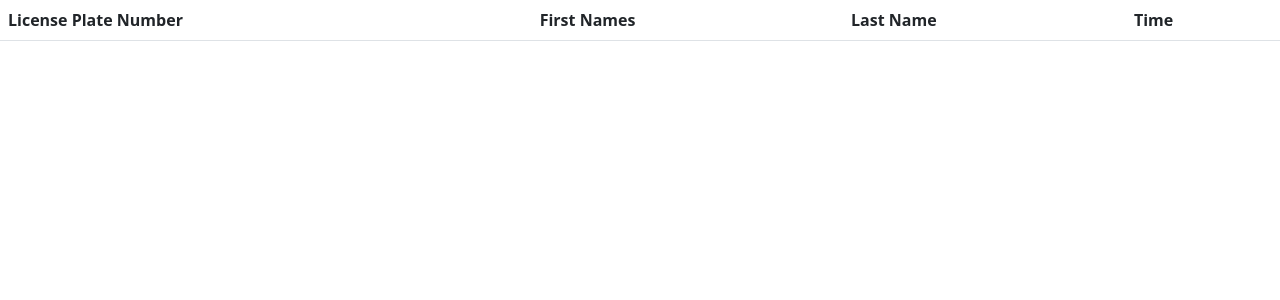
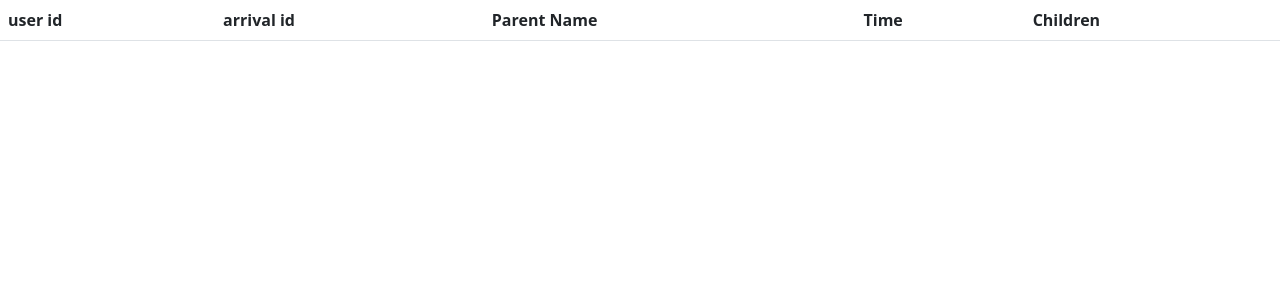
Before and after one commit to yair51/dkja-carpool-website, a Flask app: page / in a window 1280 px wide. Shown: the part 56-356 px from the top of the page. Run offline with Flask 2, Linux system fonts and the light colour scheme; data comes from the database, SQL or seed files in the repository; data that the repository does not hold is empty.

Commit message:
got arrivals query working

```diff
--- a/website/models.py
+++ b/website/models.py
@@ -1,3 +1,4 @@
+from sqlalchemy import false
 from . import db
 from flask_login import UserMixin
 from datetime import datetime
@@ -9,13 +10,15 @@ class User(db.Model, UserMixin):
     first_name = db.Column(db.String(150))
     last_name = db.Column(db.String(150))
     password = db.Column(db.String(150))
+    is_admin = db.Column(db.Boolean, default=False)
     vehicle = db.relationship('Vehicle', backref='user')
     arrivals = db.relationship('Arrival', backref='user')
+    children = db.relationship('Child', backref='user')
 
 class Vehicle(db.Model):
     id = db.Column(db.Integer, primary_key=True)
     license_number = db.Column(db.String(20))
-    on_campus = db.Column(db.Boolean())
+    on_campus = db.Column(db.Boolean)
     user_id = db.Column(db.Integer, db.ForeignKey('user.id'))
 
 class Arrival(db.Model):
--- a/website/templates/arrivals.html
+++ b/website/templates/arrivals.html
@@ -3,21 +3,39 @@
 <table class="table">
     <thead>
       <tr>
-        <th scope="col">License Plate Number</th>
-        <th scope="col">First Names</th>
-        <th scope="col">Last Name</th>
+        <!-- <th scope="col">License Plate Number</th> -->
+        <th scope="col">user id</th>
+        <th scope="col">arrival id</th>
+        <th scope="col">Parent Name</th>
         <th scope="col">Time</th>
+        <th scope="col">Children</th>
       </tr>
     </thead>
     <tbody>
-      {% for arrival in arrivals %}
-      <tr>
-        <td>{{ arrival[1].id}}</td>
-        <td>{{ arrival[1].first_name }}</td>
-        <td>{{ arrival[1].last_name }}</td>
-        <td>{{ arrival[0].time }}</td>
+    {% for arrival in arrivals %}
+
+    {% if arrivals[loop.index-1].user_id != arrivals[loop.index-2].user_id %}
+    <tr>
+      <td>{{ arrival.user_id}}</td>
+        <td>{{ arrival.id}}</td>
+        <td>{{ arrival.first_name}} {{ arrival.last_name}}</td>
+        <!-- <td>{{ arrival[1].first_name }}</td> -->
+        <!-- <td>{{ arrival[1].last_name }}</td> -->
+        <td>{{ arrival.time }}</td>
+    {% endif %}
+    <!-- <p>{{ arrival[1].name }},</p> -->
+    <td>{{ arrival.name }} (user_id: {{arrival.user_id}})</td>
+    <!-- <td>htds</td> -->
+    {% endfor %}
       </tr>
-      {% endfor %}
     </tbody>
   </table>
+  <!-- <script>
+    children = {{ children }};
+    for (int i = 0; i < children.length; i++)
+    {
+      // if child's id matches the parents, show the element
+      if (children[i][1].id == )
+    }
+  </script> -->
 {% endblock %}
--- a/website/views.py
+++ b/website/views.py
@@ -5,15 +5,27 @@ from flask_admin.contrib.sqla import ModelView
 from website.auth import login
 from .models import User, Vehicle, Arrival, Child
 from . import db, admin
+from sqlalchemy import func
 
 views = Blueprint('views', __name__)
 
 @views.route("/")
 def home():
     # queries all of the arrivals
-    arrivals = db.session.query(Arrival, User).filter(Arrival.user_id == User.id)
+
+    # subquery = (db.session.query(Arrival, Child, User, func.rank().over(order_by=Arrival.time.desc(),
+    # partition_by=Arrival.user_id).label('time_rnk'), func.rank().over(order_by=Child.grade,
+    # partition_by=Arrival.user_id).label('grade_rnk'))).filter(Arrival.user_id == Child.user_id, Arrival.user_id == User.id).subquery()
+    #children = db.session.query(User, Child).filter(User.id == Child.user_id)
+    # this creates the arrival query by showing only 1 arrival per family
+    subquery = (db.session.query(Arrival, Child, User, func.rank().over(order_by=Arrival.time.desc(),
+    partition_by=Arrival.user_id).label('time_rnk'), func.rank().over(order_by=Child.grade.desc(), partition_by=Arrival.user_id).label('grade_rnk'))).filter(Arrival.user_id == Child.user_id, Arrival.user_id == User.id).order_by(Arrival.time.desc()).subquery()
+    arrivals = db.session.query(subquery).filter(
+    subquery.c.time_rnk==1)
     for arrival in arrivals:
         print(arrival)
+    # for child in children:
+    #     print(child)
     vehicles = User.query.all()
     return render_template("arrivals.html", title="Arrivals", vehicles=vehicles, user=current_user, arrivals=arrivals)
     #"<p>Hello, World!</p>"
@@ -46,11 +58,16 @@ def add_vehicle():
 @views.route("/profile/", methods=['GET', 'POST'])
 @login_required
 def profile():
+    # queries the user's children and the user, ordered by grade
+    children = db.session.query(User, Child).filter(User.id == current_user.id, User.id == Child.user_id).order_by(Child.grade)
+    for child in children:
+        print(child)
     vehicles = Vehicle.query.filter_by(user_id=current_user.id)
-    return render_template("profile.html", title="Profile", user=current_user, vehicles=vehicles)
+    return render_template("profile.html", title="Profile", user=current_user, vehicles=vehicles, children=children)
 
 @views.route("/scan/<int:user_id>/", methods=['GET', 'POST'])
 @views.route("/scan/<int:user_id>", methods=['GET', 'POST'])
+@login_required
 def scan(user_id):
     # arrivals = Arrival.query.all()
     # if this route is reached, add a new arrival to the table
```
Also changed, not shown: migrations/versions/273a64391804_.py (added, +28 -0 lines), migrations/versions/ae1dab63e34b_.py (added, +35 -0 lines), website/templates/profile.html (+9 -3 lines).
